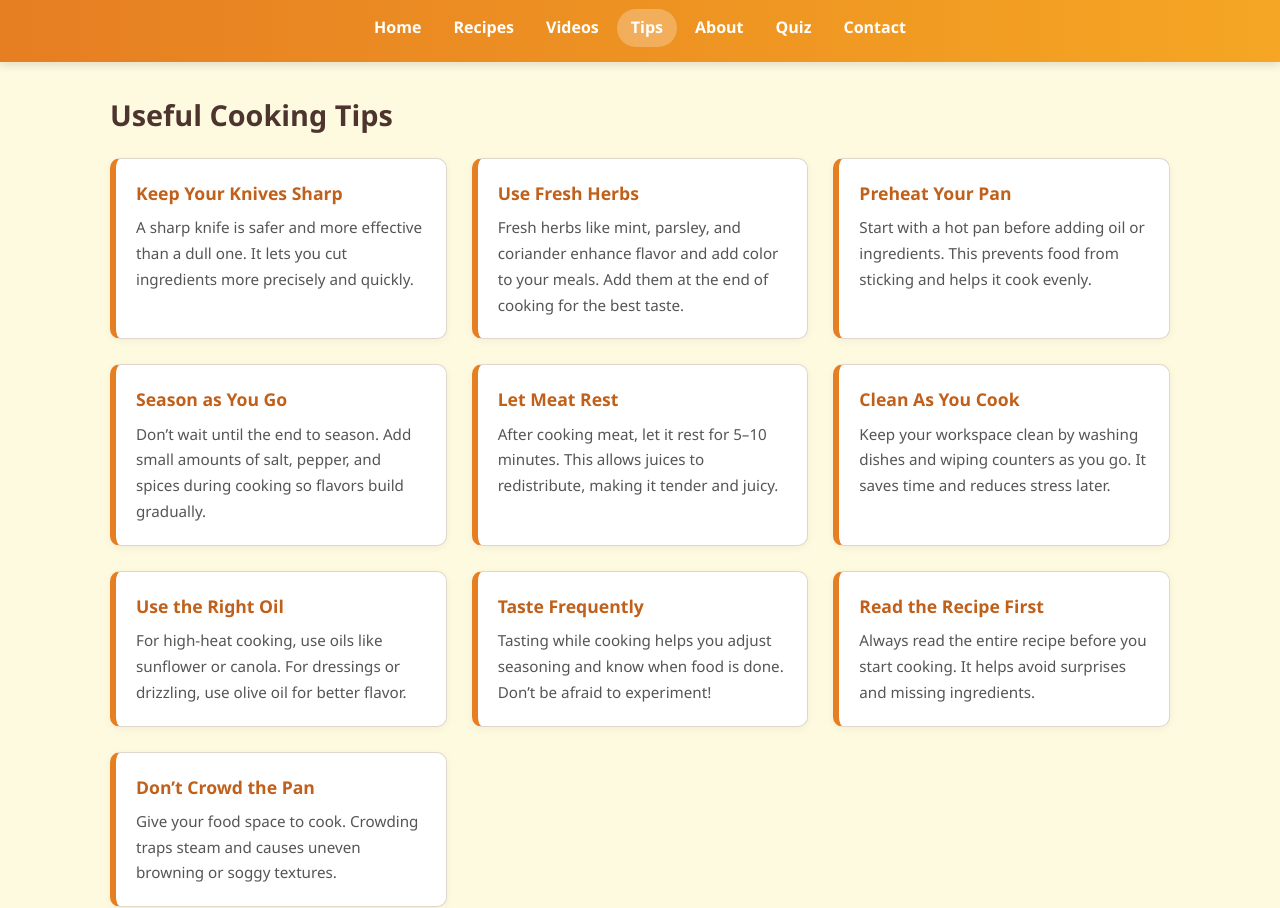
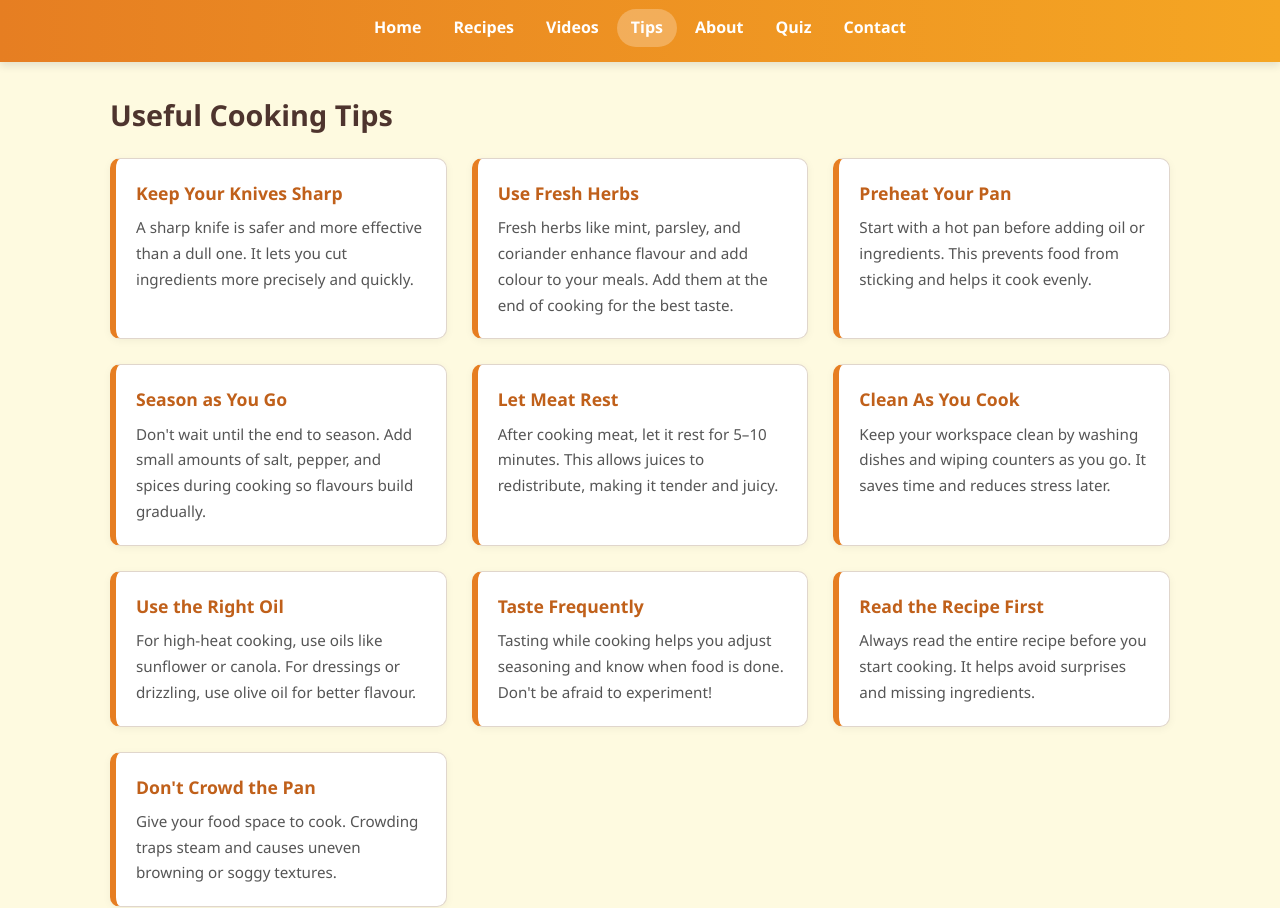
Before and after one commit to zakaria-lamouri-t0474790/IY444_Web_Development_p474790, a website: page tips.html in a window 1280 px wide. Shown: the part 74-982 px from the top of the page. Drawn offline with Linux system fonts and the light colour scheme.

Commit message:
Update tips.html

```diff
--- a/tips.html
+++ b/tips.html
@@ -3,10 +3,9 @@
 <head>
     <meta charset="UTF-8" />
     <meta name="viewport" content="width=device-width, initial-scale=1.0" />
-    <title>Cooking Tips - Cooking with Zakaria</title>
+    <title>Cooking Tips | Cooking with Zakaria</title>
     <link rel="stylesheet" href="stylesheet.css" />
 </head>
-
 <body>
 
 <header>
@@ -36,7 +35,7 @@
 
         <article class="tip-card">
             <h3>Use Fresh Herbs</h3>
-            <p>Fresh herbs like mint, parsley, and coriander enhance flavor and add color to your meals. Add them at the end of cooking for the best taste.</p>
+            <p>Fresh herbs like mint, parsley, and coriander enhance flavour and add colour to your meals. Add them at the end of cooking for the best taste.</p>
         </article>
 
         <article class="tip-card">
@@ -46,7 +45,7 @@
 
         <article class="tip-card">
             <h3>Season as You Go</h3>
-            <p>Don’t wait until the end to season. Add small amounts of salt, pepper, and spices during cooking so flavors build gradually.</p>
+            <p>Don't wait until the end to season. Add small amounts of salt, pepper, and spices during cooking so flavours build gradually.</p>
         </article>
 
         <article class="tip-card">
@@ -61,12 +60,12 @@
 
         <article class="tip-card">
             <h3>Use the Right Oil</h3>
-            <p>For high-heat cooking, use oils like sunflower or canola. For dressings or drizzling, use olive oil for better flavor.</p>
+            <p>For high-heat cooking, use oils like sunflower or canola. For dressings or drizzling, use olive oil for better flavour.</p>
         </article>
 
         <article class="tip-card">
             <h3>Taste Frequently</h3>
-            <p>Tasting while cooking helps you adjust seasoning and know when food is done. Don’t be afraid to experiment!</p>
+            <p>Tasting while cooking helps you adjust seasoning and know when food is done. Don't be afraid to experiment!</p>
         </article>
 
         <article class="tip-card">
@@ -75,7 +74,7 @@
         </article>
 
         <article class="tip-card">
-            <h3>Don’t Crowd the Pan</h3>
+            <h3>Don't Crowd the Pan</h3>
             <p>Give your food space to cook. Crowding traps steam and causes uneven browning or soggy textures.</p>
         </article>
 
```
